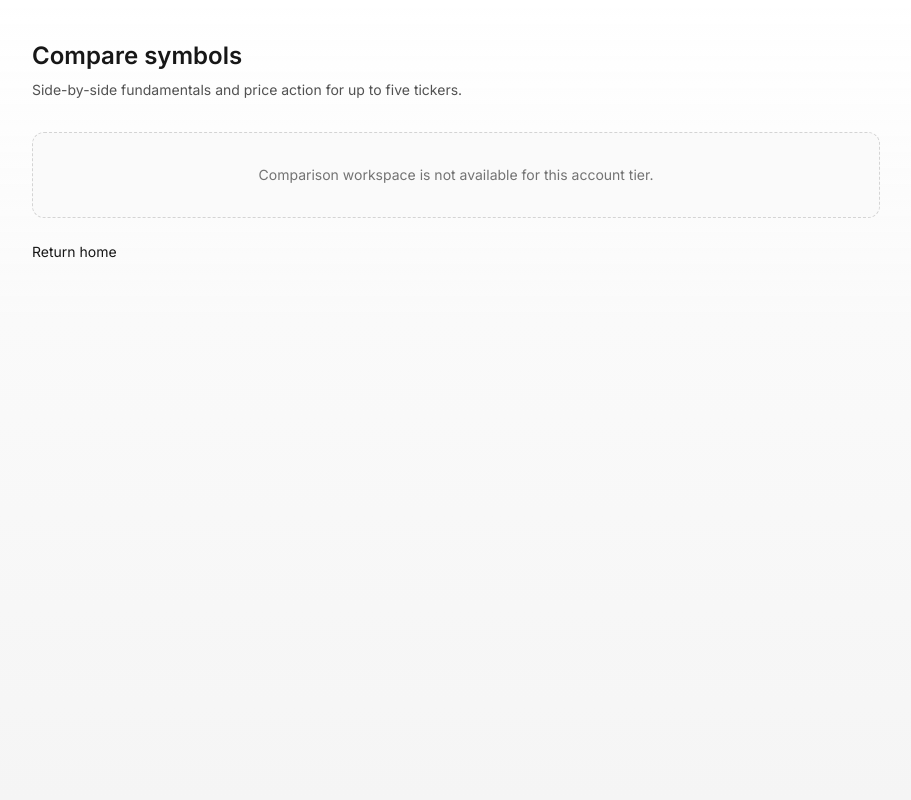
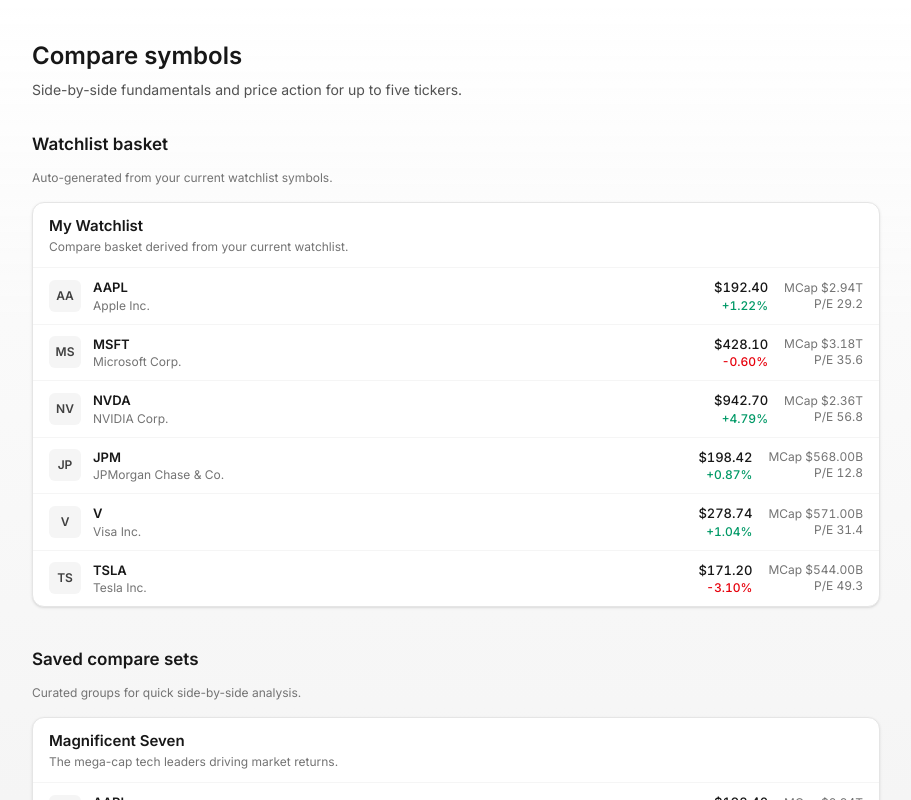
Before and after one commit to dylanfernandezdelara/market-financials-demo, a Next.js app: page /compare in a window 1280 px wide. Shown: the top 800 px of the page, without its empty margins (184-1095 px from the left). Built offline with nearby package versions, Linux system fonts and the light colour scheme.

Commit message:
feat(FDL-831): add saved compare sets and watchlist-derived compare baskets
Co-Authored-By: fernandezdelaradylan <fernandezdelaradylan@gmail.com>

```diff
--- a/app/compare/page.tsx
+++ b/app/compare/page.tsx
@@ -1,16 +1,87 @@
 import Link from "next/link";
+import { getCompareSets } from "@/lib/market-data";
+import { changeTextClass, formatCompactCurrency, formatCurrency, formatPercent } from "@/lib/utils";
+import type { CompareSet } from "@/types/finance";
 
-export default function ComparePage() {
+function CompareSetCard({ set }: { set: CompareSet }) {
+  return (
+    <div className="rounded-xl border border-neutral-200 bg-white shadow-sm">
+      <div className="border-b border-neutral-100 px-4 py-3">
+        <h3 className="text-[15px] font-semibold text-neutral-900">{set.name}</h3>
+        <p className="mt-0.5 text-xs text-neutral-500">{set.description}</p>
+      </div>
+      <div className="divide-y divide-neutral-100">
+        {set.members.map((member) => (
+          <Link
+            key={member.symbol}
+            href={`/stocks/${member.symbol}`}
+            className="flex items-center justify-between gap-4 px-4 py-2.5 transition-colors hover:bg-neutral-50"
+          >
+            <div className="flex min-w-0 items-center gap-3">
+              <span className="flex size-8 shrink-0 items-center justify-center rounded-md bg-neutral-100 text-xs font-semibold text-neutral-700">
+                {member.symbol.slice(0, 2)}
+              </span>
+              <div className="min-w-0">
+                <p className="truncate text-[13px] font-semibold text-neutral-900">{member.symbol}</p>
+                <p className="truncate text-xs text-neutral-500">{member.name}</p>
+              </div>
+            </div>
+            <div className="flex shrink-0 items-center gap-4 text-right">
+              <div>
+                <p className="text-[13px] font-medium tabular-nums text-neutral-900">
+                  {formatCurrency(member.price)}
+                </p>
+                <p className={`text-xs font-medium tabular-nums ${changeTextClass(member.changePercent)}`}>
+                  {formatPercent(member.changePercent)}
+                </p>
+              </div>
+              <div className="hidden sm:block">
+                <p className="text-xs tabular-nums text-neutral-500">
+                  MCap {formatCompactCurrency(member.marketCap)}
+                </p>
+                <p className="text-xs tabular-nums text-neutral-500">
+                  P/E {member.peRatio > 0 ? member.peRatio.toFixed(1) : "—"}
+                </p>
+              </div>
+            </div>
+          </Link>
+        ))}
+      </div>
+    </div>
+  );
+}
+
+export default async function ComparePage() {
+  const { saved, watchlistBasket } = await getCompareSets();
+
   return (
     <div className="mx-auto max-w-4xl px-6 py-10">
       <h1 className="text-2xl font-semibold text-neutral-900">Compare symbols</h1>
       <p className="mt-2 text-sm text-neutral-600">
         Side-by-side fundamentals and price action for up to five tickers.
       </p>
-      <div className="mt-8 rounded-xl border border-dashed border-neutral-300 bg-neutral-50 p-8 text-center text-sm text-neutral-500">
-        Comparison workspace is not available for this account tier.
-      </div>
-      <Link href="/" className="mt-6 inline-block text-sm text-neutral-900 underline">
+
+      <section className="mt-8">
+        <h2 className="mb-3 text-[17px] font-semibold text-neutral-900">Watchlist basket</h2>
+        <p className="mb-4 text-xs text-neutral-500">
+          Auto-generated from your current watchlist symbols.
+        </p>
+        <CompareSetCard set={watchlistBasket} />
+      </section>
+
+      <section className="mt-10">
+        <h2 className="mb-3 text-[17px] font-semibold text-neutral-900">Saved compare sets</h2>
+        <p className="mb-4 text-xs text-neutral-500">
+          Curated groups for quick side-by-side analysis.
+        </p>
+        <div className="space-y-4">
+          {saved.map((set) => (
+            <CompareSetCard key={set.id} set={set} />
+          ))}
+        </div>
+      </section>
+
+      <Link href="/" className="mt-8 inline-block text-sm text-neutral-900 underline">
         Return home
       </Link>
     </div>
--- a/lib/market-data.ts
+++ b/lib/market-data.ts
@@ -1,5 +1,7 @@
 import { notFound } from "next/navigation";
 import {
+  CompareSet,
+  CompareSetMember,
   DashboardData,
   NewsArticle,
   PortfolioHolding,
@@ -21,6 +23,7 @@ import {
   newsArticles,
   portfolioHoldings,
   portfolioTrend,
+  savedCompareSets,
   sectorPerformance,
   standouts,
   stockProfiles,
@@ -221,6 +224,36 @@ export async function getNewsForSymbol(symbol: string) {
   );
 }
 
+function enrichCompareSet(raw: { id: string; name: string; description: string; symbols: string[] }): CompareSet {
+  const members: CompareSetMember[] = raw.symbols
+    .map((sym) => stockProfiles.find((p) => p.symbol === sym))
+    .filter((p): p is StockProfile => Boolean(p))
+    .map((p) => ({
+      symbol: p.symbol,
+      name: p.name,
+      price: p.price,
+      changePercent: p.changePercent,
+      marketCap: p.marketCap,
+      peRatio: p.peRatio,
+      sector: p.sector,
+    }));
+
+  return { ...raw, members };
+}
+
+export async function getCompareSets(): Promise<{ saved: CompareSet[]; watchlistBasket: CompareSet }> {
+  const saved = savedCompareSets.map(enrichCompareSet);
+
+  const watchlistBasket = enrichCompareSet({
+    id: "set-watchlist",
+    name: "My Watchlist",
+    description: "Compare basket derived from your current watchlist.",
+    symbols: watchlistSymbols,
+  });
+
+  return { saved, watchlistBasket };
+}
+
 export async function getRelatedStocks(symbol: string) {
   const stock = await getStockProfile(symbol);
 
--- a/lib/mock-data.ts
+++ b/lib/mock-data.ts
@@ -1076,3 +1076,24 @@ export const fixedIncomeRows: FixedIncomeRow[] = [
   { name: "High Yield", symbol: "HYG", price: 78.92, changePercent: -0.93 },
   { name: "High Grade", symbol: "LQD", price: 107.85, changePercent: -1.23 },
 ];
+
+export const savedCompareSets: { id: string; name: string; description: string; symbols: string[] }[] = [
+  {
+    id: "set-mag7",
+    name: "Magnificent Seven",
+    description: "The mega-cap tech leaders driving market returns.",
+    symbols: ["AAPL", "MSFT", "NVDA", "GOOGL", "AMZN"],
+  },
+  {
+    id: "set-semis",
+    name: "Semiconductor Showdown",
+    description: "Key chipmakers competing in the AI hardware race.",
+    symbols: ["NVDA", "AMD"],
+  },
+  {
+    id: "set-financials",
+    name: "Financials Core",
+    description: "Diversified bank and payments network comparison.",
+    symbols: ["JPM", "V"],
+  },
+];
--- a/types/finance.ts
+++ b/types/finance.ts
@@ -208,6 +208,19 @@ export type MarketMovers = {
   active: ListMover[];
 };
 
+export type CompareSetMember = Pick<
+  StockProfile,
+  "symbol" | "name" | "price" | "changePercent" | "marketCap" | "peRatio" | "sector"
+>;
+
+export type CompareSet = {
+  id: string;
+  name: string;
+  description: string;
+  symbols: string[];
+  members: CompareSetMember[];
+};
+
 export type DashboardData = {
   sentimentLabel: string;
   sessionLabel: string;
```
